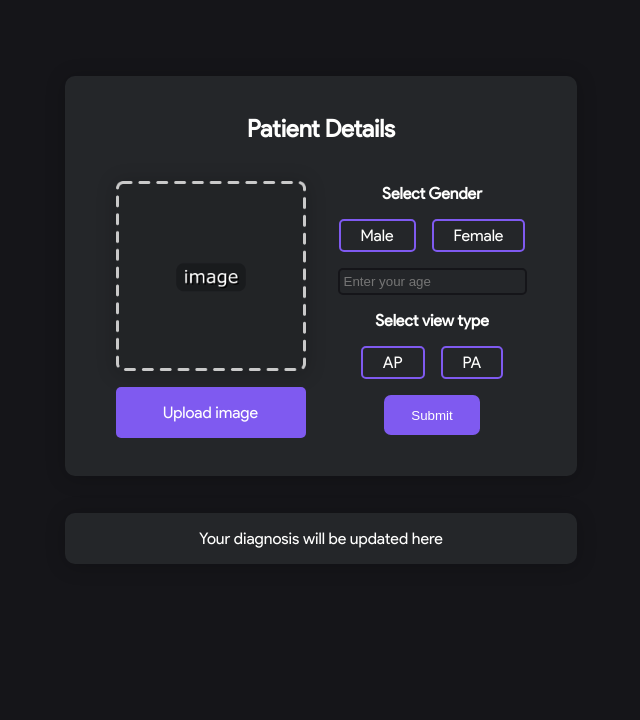
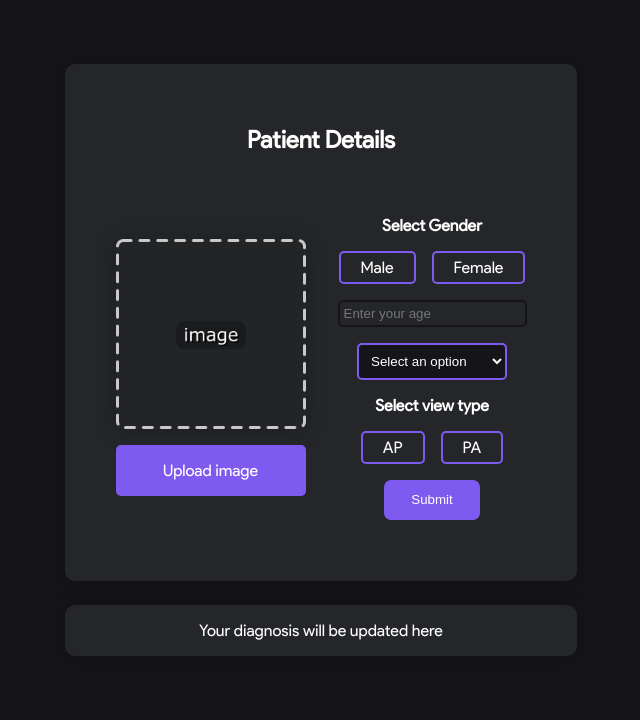
Before and after one commit to hakai2k/lcc, a Flask app: page /model.html in a window 1280 px wide. Shown: the part 80-800 px from the top of the page, without its empty margins (319-959 px from the left). Run offline with Flask 3, Linux system fonts and the light colour scheme.

Commit message:
Final commit
All changes made and finalized.
Final build.

```diff
--- a/packages/main.py
+++ b/packages/main.py
@@ -1,15 +1,11 @@
 import numpy as np
-import pandas as pd
-from glob import glob
 import keras.utils as image
-from keras.layers import Conv2D, MaxPooling2D, GlobalAveragePooling2D, Lambda
+from keras.layers import Conv2D, MaxPooling2D, Lambda
 from keras.layers import Dropout, Flatten, Dense
 from keras.models import Sequential
 from keras.layers import BatchNormalization
-from keras import regularizers
 from keras import applications
 from keras.models import Model
-from keras import optimizers
 from keras.layers import Input,concatenate
 from packages.spatial_transformer import SpatialTransformer
 import matplotlib.pyplot as plt
--- a/static/css/model.css
+++ b/static/css/model.css
@@ -56,7 +56,7 @@ header{
 }
 
 main{
-    height: 80vh;
+    height: 90vh;
     padding: 5% 10%;
     display: flex;
     flex-direction : column;
@@ -66,7 +66,7 @@ main{
 }
 
 form{
-    height: 50vh;
+    height: 80vh;
     width: 40vw;
     background-color: var(--bgColor2);
     border-radius: 10px;
@@ -160,3 +160,24 @@ form{
     padding: 1rem;
     text-align: center;
 }
+#output span{
+    font-weight: bolder;
+}
+
+.cancer-type{
+    background-color: var(--bgColor);
+    color: var(--headerColor);
+    border: 2px solid var(--btnColor);
+    border-radius: 5px;
+    padding: 0.5rem;
+}
+
+.cancer-type:hover {
+    transition: 0.15s;
+    border-color: var(--btnColor);
+  }
+
+.cancer-type:focus {
+    outline: none;
+    border-color: var(--btnColor);
+}
--- a/template/model.html
+++ b/template/model.html
@@ -28,6 +28,24 @@
                         <label for="fgender">Female</label>
                     </div>
                     <input type="text" id="age" name="age" placeholder="Enter your age" required>
+                    <select name="cancerType" id="cancerType" class="cancer-type">
+                        <option disabled selected hidden>Select an option</option>
+                        <option value="No Findings">No Findings</option>
+                        <option value="Cardiomegaly">Cardiomegaly</option>
+                        <option value="Atelectasis">Atelectasis</option>
+                        <option value="Emphysema">Emphysema</option>
+                        <option value="Effusion">Effusion</option>
+                        <option value="Hernia">Hernia</option>
+                        <option value="Nodule">Nodule</option>
+                        <option value="Pneumothorax">Pneumothorax</option>
+                        <option value="Pleural Thickening">Pleural Thickening</option>
+                        <option value="Mass">Mass</option>
+                        <option value="Edema">Edema</option>
+                        <option value="Consolidation">Consolidation</option>
+                        <option value="Infiltration">Infiltration</option>
+                        <option value="Fibrosis">Fibrosis</option>
+                        <option value="Pneumonia">Pneumonia</option>
+                    </select>
                     <h4>Select view type</h4>
                     <div class="radio-container">
                         <input type="radio" id="viewap" name="view" value="AP" required>
@@ -55,18 +73,25 @@
         const response_block = document.getElementsByClassName('response-text')
         preForm.addEventListener('submit', async (e) => {
             e.preventDefault()
+            const cancerType = document.getElementById("cancerType").value
             const data = new FormData(preForm)
             const response = await fetch(APIURL, {method:'POST', body:data})
             const prediction = await response.json()
             output = document.getElementById('output')
-            if (prediction < 40){
-                output.innerHTML = `According to the predictions, only less than ${prediction}% of the patterns indicate that there maybe cancer present in the lungs. However do not take this seriously as this model is still learning from new data.`
+            if (prediction <= 10){
+                output.innerHTML = `It seems that there isn't enough patterns to identify cancer in the given image. Please verify whether the input fields are valid and try submitting a clear image.`
             }
-            else if(prediction > 40 && prediction < 60){
-                output.innerHTML = `I have found over ${prediction}% patterns that match the symptoms that indicate that there is cancer being developed in the lungs. `
+            if (prediction > 10 && prediction <= 40){
+                output.innerHTML = `According to the predictions, only less than <span>${prediction}%</span> of the patterns indicate traces of <span>${cancerType}</span>. Try submitting more X-Ray images to further validate the results.`
+            }
+            else if(prediction > 40 && prediction <= 70){
+                output.innerHTML = `According to the analysis the model has identified about <span>${prediction}%</span> of <span>${cancerType}</span> present in the provided X-Ray. It would be best to consult to a doctor for further treatment and medication.`
+            }
+            else if(prediction > 70 && prediction <= 100){
+                output.innerHTML = `The patterns for <span>${cancerType}</span> match up about <span>${prediction}%</span> according to the model. This signifies that the cancer is in a later stage and the patient must seek immediate medical attention from professionals.`
             }
             else{
-                output.innerHTML = `Over ${prediction} of the patterns match that there is cancer present in the lungs. There is enough evidence of cancer being present.`
+                output.innerHTML = `Looks like there are some input fields missing or an invalid file being processed. Please try to give valid inputs.`
             }
         })
     </script>
```
Also changed, not shown: static/css/tech.css (line endings or trailing spaces), 5 other files.
